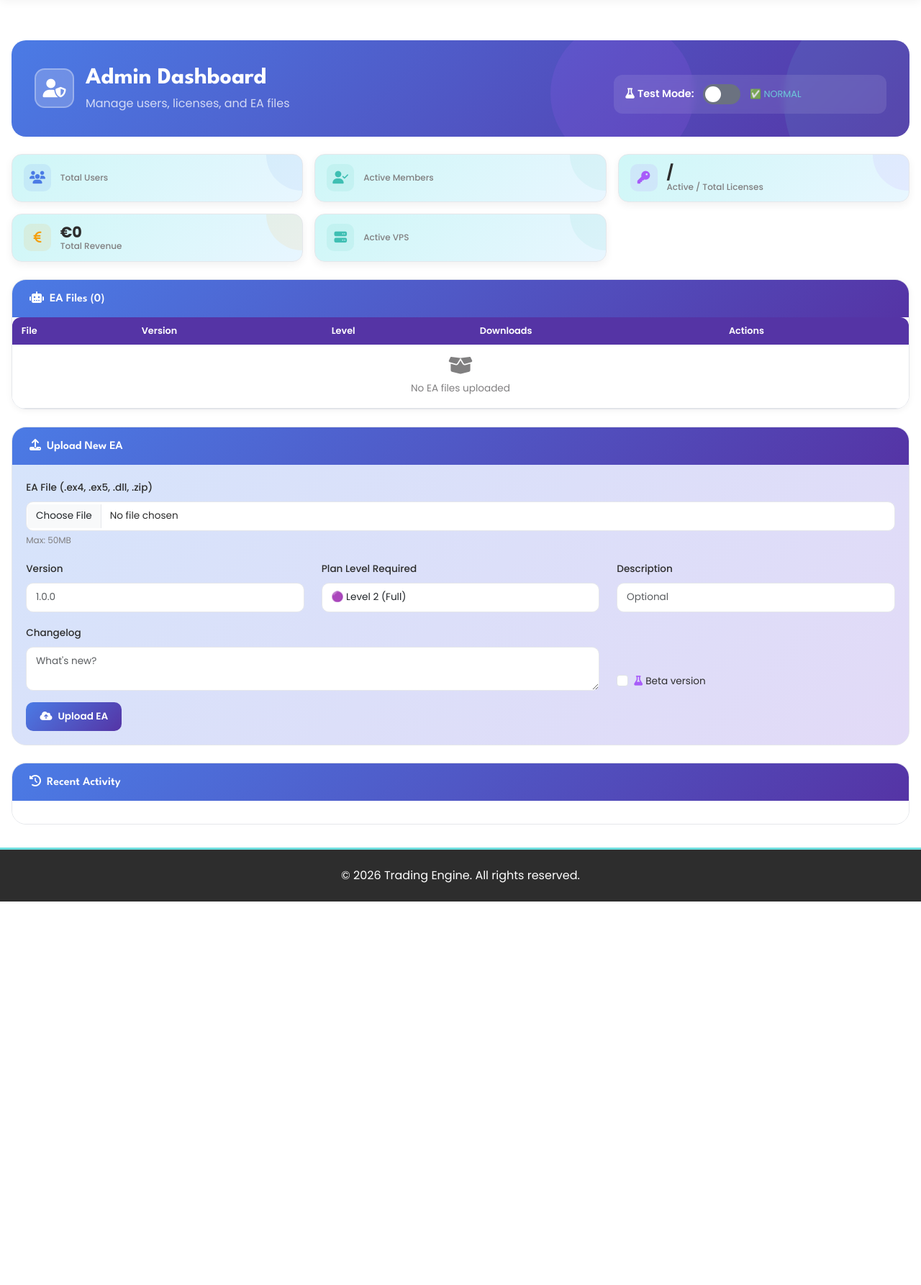
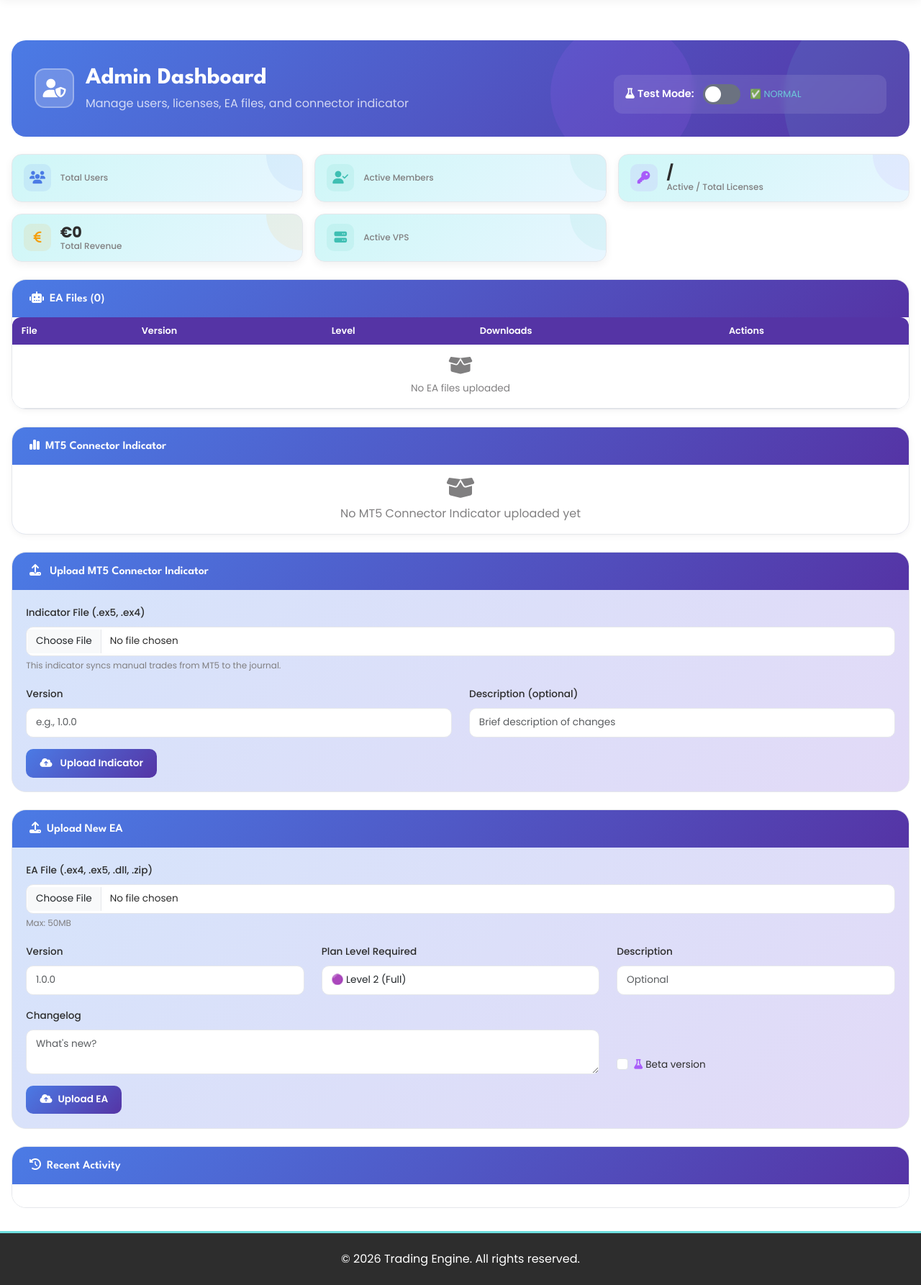
Before and after one commit to NDBOSSY/LWIX, a Flask app: template templates/admin/dashboard.html in a window 1280 px wide. Shown: the part 70-1856 px from the top of the page at 72% size. Before the commit the page ends 1323 px from the top, so only its background shows below. Run offline with Flask 3, Linux system fonts and the light colour scheme; the template is opened without the code that fills it, so the values that code supplies are empty; some libraries are stand-ins or nearby versions.

Commit message:
Update dashboard admin.html

```diff
--- a/templates/admin/dashboard.html
+++ b/templates/admin/dashboard.html
@@ -57,12 +57,14 @@
     .activity-item{display:flex;gap:0.8rem;padding:0.6rem 0.8rem;margin-bottom:0.4rem;background:#FFF8ED;border-radius:10px;border:1px solid #E5E7EB;transition:all 0.2s;}
     .activity-item:hover{transform:translateX(4px);border-color:#6FDFDF;}
     .activity-dot{width:8px;height:8px;border-radius:50%;margin-top:5px;flex-shrink:0;}
-    .activity-dot.login{background:#4B7BE5;} .activity-dot.license{background:#3FBFB3;} .activity-dot.revoke{background:#EF4444;} .activity-dot.upload{background:#A85CF9;} .activity-dot.order,.activity-dot.payment{background:#F59E0B;} .activity-dot.delete{background:#EF4444;} .activity-dot.default{background:#807F80;}
+    .activity-dot.login{background:#4B7BE5;} .activity-dot.license{background:#3FBFB3;} .activity-dot.revoke{background:#EF4444;} .activity-dot.upload{background:#A85CF9;} .activity-dot.order,.activity-dot.payment{background:#F59E0B;} .activity-dot.delete{background:#EF4444;} .activity-dot.connector{background:#3FBFB3;} .activity-dot.default{background:#807F80;}
 
     .btn-primary{background:linear-gradient(135deg,#4B7BE5 0%,#5534A5 100%);border:none;border-radius:10px;padding:0.6rem 1.2rem;font-weight:600;font-size:0.85rem;color:white;transition:all 0.3s;}
     .btn-primary:hover{transform:translateY(-2px);box-shadow:0 10px 20px rgba(75,123,229,0.3);}
     .btn-outline-danger{border:1.5px solid #EF4444;color:#EF4444;border-radius:8px;padding:0.25rem 0.6rem;font-size:0.75rem;transition:all 0.3s;background:white;}
     .btn-outline-danger:hover{background:#EF4444;color:white;}
+    .btn-connector{background:linear-gradient(135deg,#3FBFB3 0%,#6FDFDF 100%);color:white;border:none;border-radius:8px;padding:0.25rem 0.6rem;font-size:0.75rem;transition:all 0.2s;text-decoration:none;display:inline-flex;align-items:center;gap:0.3rem;font-weight:600;}
+    .btn-connector:hover{transform:translateY(-1px);box-shadow:0 6px 14px rgba(63,191,179,0.35);color:white;}
 
     .badge-active{background:linear-gradient(135deg,#3FBFB3 0%,#6FDFDF 100%);color:white;padding:0.3rem 0.7rem;border-radius:20px;font-size:0.75rem;}
     .badge-expired{background:#807F80;color:white;padding:0.3rem 0.7rem;border-radius:20px;font-size:0.75rem;}
@@ -96,7 +98,7 @@
                 <div class="col-lg-8">
                     <div class="d-flex align-items-center gap-3">
                         <div class="admin-icon-circle"><i class="fas fa-user-shield"></i></div>
-                        <div><h2 class="fw-bold mb-1">Admin Dashboard</h2><p class="mb-0 opacity-75">Manage users, licenses, and EA files</p></div>
+                        <div><h2 class="fw-bold mb-1">Admin Dashboard</h2><p class="mb-0 opacity-75">Manage users, licenses, EA files, and connector indicator</p></div>
                     </div>
                 </div>
                 <div class="col-lg-4">
@@ -209,6 +211,106 @@
         </div>
     </div>
 
+    <!-- MT5 Connector Indicator Management -->
+    <div class="card mb-4">
+        <div class="card-header d-flex justify-content-between align-items-center">
+            <h5 class="mb-0"><i class="fas fa-chart-simple me-2"></i>MT5 Connector Indicator</h5>
+            {% if connector_indicator %}
+            <small style="opacity: 0.75;">Current: {{ connector_indicator.filename }} (v{{ connector_indicator.version }})</small>
+            {% endif %}
+        </div>
+        <div class="card-body p-0">
+            {% if connector_indicator %}
+            <div class="table-responsive">
+                <table class="table table-hover mb-0">
+                    <thead>
+                        <tr>
+                            <th>File</th>
+                            <th>Version</th>
+                            <th>Uploaded</th>
+                            <th>Downloads</th>
+                            <th>Actions</th>
+                        </tr>
+                    </thead>
+                    <tbody>
+                        <tr>
+                            <td>
+                                <div class="ea-file-row">
+                                    <i class="fas fa-chart-simple" style="color:#3FBFB3;"></i>
+                                    <div>
+                                        <strong style="font-size:0.85rem;">{{ connector_indicator.filename }}</strong>
+                                        {% if connector_indicator.description %}
+                                        <br><small style="color:#807F80;">{{ connector_indicator.description }}</small>
+                                        {% endif %}
+                                    </div>
+                                </div>
+                            </td>
+                            <td><span class="badge badge-active">v{{ connector_indicator.version }}</span></td>
+                            <td><small style="color:#807F80;">{{ connector_indicator.uploaded_at.strftime('%b %d, %Y') }}</small></td>
+                            <td>{{ connector_indicator.download_count or 0 }}</td>
+                            <td>
+                                <div class="d-flex gap-2">
+                                    <a href="{{ url_for('download_connector') }}" class="btn-connector">
+                                        <i class="fas fa-download me-1"></i>Download
+                                    </a>
+                                    <form method="POST" action="{{ url_for('admin_delete_connector') }}" class="d-inline">
+                                        <button type="submit" class="btn btn-outline-danger btn-sm" onclick="return confirm('Delete MT5 Connector Indicator?\n\nThis will remove the download link from the journal page.')" title="Delete Connector Indicator">
+                                            <i class="fas fa-trash"></i>
+                                        </button>
+                                    </form>
+                                </div>
+                            </td>
+                        </tr>
+                    </tbody>
+                </table>
+            </div>
+            {% else %}
+            <div class="text-center text-muted py-3">
+                <i class="fas fa-box-open fa-2x mb-2 d-block"></i>
+                No MT5 Connector Indicator uploaded yet
+            </div>
+            {% endif %}
+        </div>
+    </div>
+
+    <!-- Upload MT5 Connector Indicator -->
+    <div class="upload-card mb-4">
+        <div class="card-header">
+            <h5 class="mb-0">
+                <i class="fas fa-upload me-2"></i>
+                {% if connector_indicator %}Update{% else %}Upload{% endif %} MT5 Connector Indicator
+            </h5>
+        </div>
+        <div class="card-body">
+            <form method="POST" action="{{ url_for('admin_upload_connector') }}" enctype="multipart/form-data">
+                <div class="mb-3">
+                    <label class="form-label">Indicator File (.ex5, .ex4)</label>
+                    <input type="file" name="file" class="form-control" accept=".ex5,.ex4" required>
+                    <small style="color:#807F80;font-size:0.75rem;">
+                        This indicator syncs manual trades from MT5 to the journal.
+                        {% if connector_indicator %}
+                        Current version: <strong>v{{ connector_indicator.version }}</strong>
+                        {% endif %}
+                    </small>
+                </div>
+                <div class="row">
+                    <div class="col-md-6 mb-3">
+                        <label class="form-label">Version</label>
+                        <input type="text" name="version" class="form-control" placeholder="e.g., 1.0.0" required>
+                    </div>
+                    <div class="col-md-6 mb-3">
+                        <label class="form-label">Description (optional)</label>
+                        <input type="text" name="description" class="form-control" placeholder="Brief description of changes">
+                    </div>
+                </div>
+                <button type="submit" class="btn btn-primary">
+                    <i class="fas fa-cloud-upload-alt me-2"></i>
+                    {% if connector_indicator %}Update{% else %}Upload{% endif %} Indicator
+                </button>
+            </form>
+        </div>
+    </div>
+
     <!-- Upload EA -->
     <div class="upload-card mb-4">
         <div class="card-header"><h5 class="mb-0"><i class="fas fa-upload me-2"></i>Upload New EA</h5></div>
@@ -235,8 +337,8 @@
         <div class="card-body" style="max-height:400px;overflow-y:auto;">
             {% for log in recent_logs %}
             <div class="activity-item">
-                <div class="activity-dot {% if 'login' in log.action %}login{% elif 'license' in log.action %}license{% elif 'revok' in log.action %}revoke{% elif 'upload' in log.action %}upload{% elif 'delete' in log.action %}delete{% elif 'order' in log.action or 'payment' in log.action %}order{% else %}default{% endif %}"></div>
-                <div class="flex-grow-1"><strong style="color:#2D2D2D;font-size:0.85rem;">{{ log.action|title }}</strong><p class="mb-0" style="color:#807F80;font-size:0.78rem;">{{ log.details }}</p><small style="color:#807F80;font-size:0.72rem;">{{ log.created_at.strftime('%b %d, %Y %H:%M') }}{% if log.ip_address %} · {{ log.ip_address }}{% endif %}</small></div>
+                <div class="activity-dot {% if 'login' in log.action %}login{% elif 'license' in log.action %}license{% elif 'revok' in log.action %}revoke{% elif 'upload_connector' in log.action %}connector{% elif 'upload' in log.action %}upload{% elif 'delete_connector' in log.action %}delete{% elif 'delete' in log.action %}delete{% elif 'order' in log.action or 'payment' in log.action %}order{% else %}default{% endif %}"></div>
+                <div class="flex-grow-1"><strong style="color:#2D2D2D;font-size:0.85rem;">{{ log.action|title|replace('_', ' ') }}</strong><p class="mb-0" style="color:#807F80;font-size:0.78rem;">{{ log.details }}</p><small style="color:#807F80;font-size:0.72rem;">{{ log.created_at.strftime('%b %d, %Y %H:%M') }}{% if log.ip_address %} · {{ log.ip_address }}{% endif %}</small></div>
             </div>
             {% endfor %}
         </div>
```
